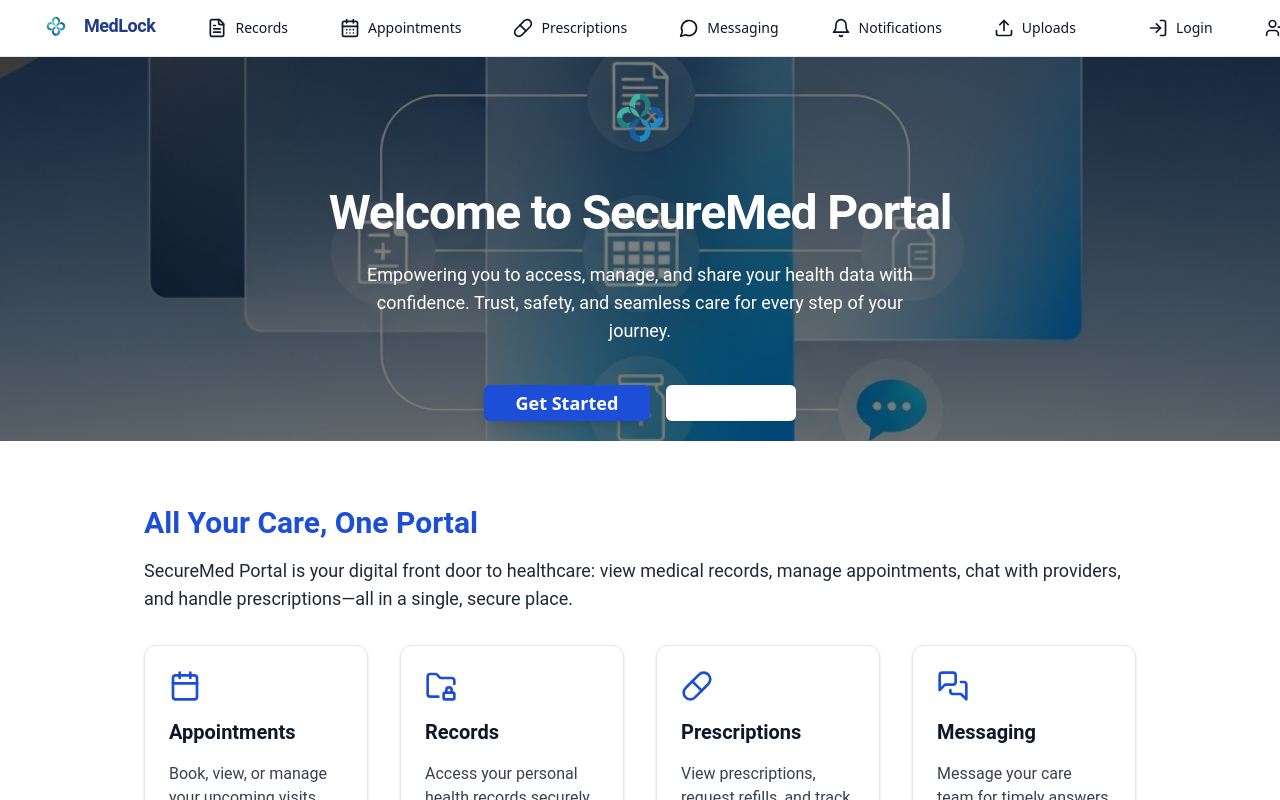
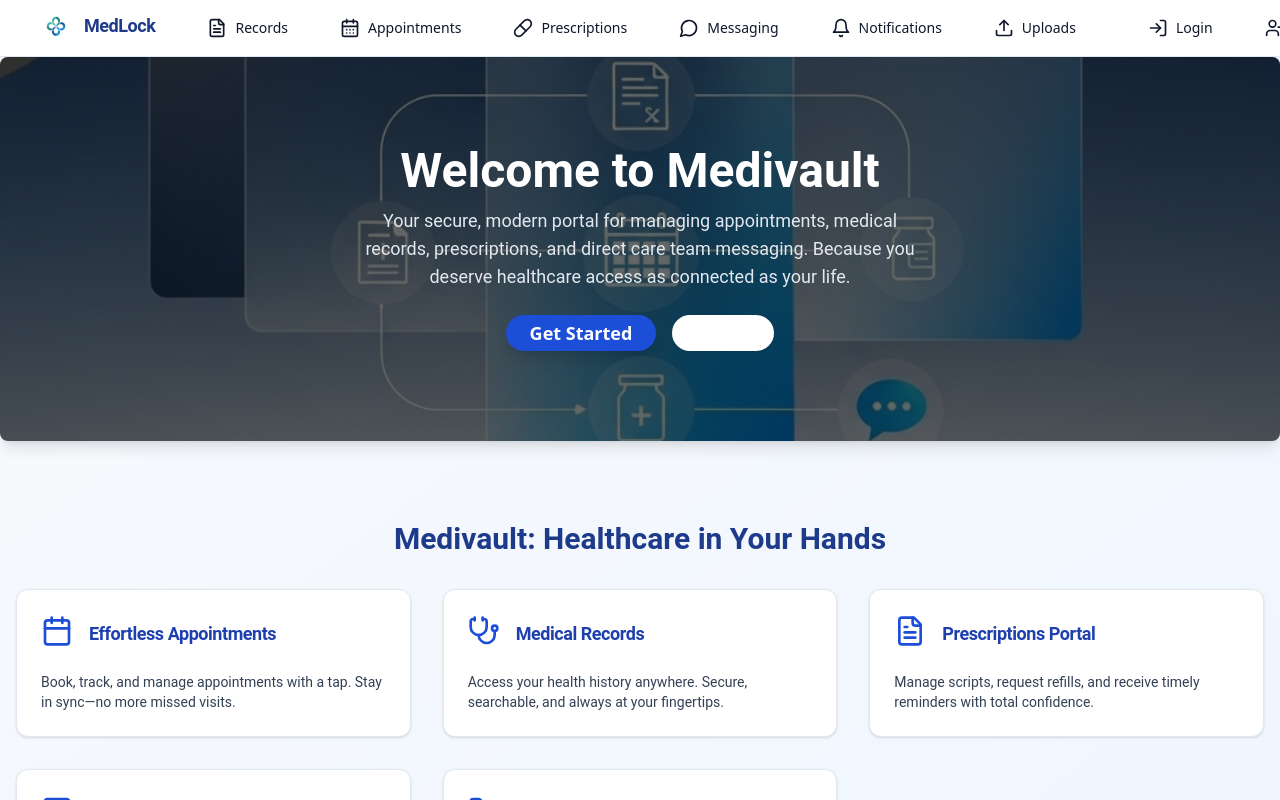
Before and after one commit to Collin-Test-Quome-Org/create-a-comprehensive-hipaa-compliant-patient-por-cd18fe36-f3c7a83c, a React (Vite) app in the folder frontend/: page / in a window 1280 px wide. Shown: the top 800 px of the page. Built offline with nearby package versions, Linux system fonts and the light colour scheme.

Commit message:
Add Hero, Footer and HomePage with Medivault branding and navigation UX.

```diff
--- /dev/null
+++ b/frontend/src/components/Footer.tsx
@@ -0,0 +1,24 @@
+// Footer.tsx
+import { Link } from 'react-router-dom';
+import { ShieldCheck } from 'lucide-react';
+
+export function Footer() {
+  return (
+    <footer className="w-full bg-slate-50 py-6 border-t border-slate-200 mt-16">
+      <div className="container mx-auto flex flex-col md:flex-row justify-between items-center gap-4 px-4">
+        <div className="flex items-center gap-2">
+          <img src="/branding/assets/logo-0.png" className="h-8 w-8" />
+          <span className="font-bold text-lg text-blue-800 tracking-tight">Medivault</span>
+        </div>
+        <nav className="flex gap-6 text-slate-600">
+          <Link to="/appointments" className="hover:text-blue-800 transition">Appointments</Link>
+          <Link to="/medical-records" className="hover:text-blue-800 transition">Records</Link>
+          <Link to="/prescriptions" className="hover:text-blue-800 transition">Prescriptions</Link>
+          <Link to="/messaging" className="hover:text-blue-800 transition">Messaging</Link>
+          <Link to="/file-uploads" className="hover:text-blue-800 transition">Files</Link>
+        </nav>
+        <div className="text-xs text-slate-500 mt-2 md:mt-0">© {new Date().getFullYear()} Medivault. All rights reserved.</div>
+      </div>
+    </footer>
+  );
+}
--- a/frontend/src/components/Hero.tsx
+++ b/frontend/src/components/Hero.tsx
@@ -1,32 +1,47 @@
-// Hero.tsx - Big marketing hero slider
-import { Button } from '@/components/ui/button'
-import { motion } from 'framer-motion'
+// Hero.tsx
+import { motion } from 'framer-motion';
+import { Button } from '@/components/ui/button';
+import { Link } from 'react-router-dom';
 
-export const Hero = () => {
+export function Hero() {
   return (
-    <section className="relative w-full bg-cover bg-center min-h-[28rem] flex flex-col justify-center" style={{ backgroundImage: `url('/branding/assets/hero-0.png')` }}>
-      <div className="absolute inset-0 bg-black/60 z-0"/>
-      <motion.div
-        className="relative z-10 max-w-4xl mx-auto px-6 py-16 flex flex-col items-center text-center"
-        initial={{ opacity: 0, y: 30 }}
-        animate={{ opacity: 1, y: 0 }}
-        transition={{ duration: 0.7 }}
-      >
-        <h1 className="text-5xl md:text-6xl font-bold text-white mb-4 font-['Roboto']" style={{ fontWeight: 700 }}>
-          Welcome to MedLock Portal
-        </h1>
-        <p className="text-xl md:text-2xl text-slate-200 font-['Roboto'] mb-8 max-w-2xl">
-          Secure. Simple. Seamless. <br/>Effortlessly manage your medical records, appointments, prescriptions, and connect with your care team—all in one protected hub.
-        </p>
-        <div className="flex gap-4 justify-center">
-          <Button asChild id="cta-signup" className="text-lg px-8 py-5 font-semibold bg-blue-700 hover:bg-blue-800">
-            <a href="/signup">Join Now</a>
-          </Button>
-          <Button asChild variant="outline" id="cta-login" className="text-lg px-8 py-5 font-semibold border-white text-white hover:bg-white/10">
-            <a href="/login">Sign In</a>
-          </Button>
-        </div>
-      </motion.div>
-    </section>
-  )
+    <div
+      style={{ backgroundImage: "url('/branding/assets/hero-0.png')" }}
+      className="bg-cover bg-center h-96 relative rounded-lg overflow-hidden shadow-lg mb-10"
+    >
+      <div className="absolute inset-0 bg-black bg-opacity-60 flex flex-col items-center justify-center text-center">
+        <motion.h1
+          initial={{ opacity: 0, y: 20 }}
+          animate={{ opacity: 1, y: 0 }}
+          transition={{ duration: 0.8 }}
+          className="text-white text-5xl font-bold mb-3 font-['Roboto']"
+          style={{ fontFamily: 'Roboto, sans-serif', fontWeight: 700 }}
+        >
+          Welcome to Medivault
+        </motion.h1>
+        <motion.p
+          initial={{ opacity: 0, y: 20 }}
+          animate={{ opacity: 1, y: 0 }}
+          transition={{ duration: 1 }}
+          className="text-slate-200 text-lg mb-6 font-['Roboto'] max-w-xl mx-auto"
+          style={{ fontFamily: 'Roboto, sans-serif', fontWeight: 400 }}
+        >
+          Your secure, modern portal for managing appointments, medical records, prescriptions, and direct care team messaging. Because you deserve healthcare access as connected as your life.
+        </motion.p>
+        <motion.div
+          initial={{ opacity: 0, scale: 0.9 }}
+          animate={{ opacity: 1, scale: 1 }}
+          transition={{ duration: 1.2 }}
+          className="flex gap-4 justify-center"
+        >
+          <Link to="/signup">
+            <Button id="hero-signup-btn" className="bg-blue-700 hover:bg-blue-800 text-white text-lg px-6 py-3 rounded-full shadow-lg font-semibold">Get Started</Button>
+          </Link>
+          <Link to="/login">
+            <Button id="hero-login-btn" variant="outline" className="border-white border-2 text-white hover:bg-white hover:text-blue-800 text-lg px-6 py-3 rounded-full font-semibold">Login</Button>
+          </Link>
+        </motion.div>
+      </div>
+    </div>
+  );
 }
--- a/frontend/src/pages/HomePage.tsx
+++ b/frontend/src/pages/HomePage.tsx
@@ -1,78 +1,80 @@
+// HomePage.tsx
+import { Hero } from '@/components/Hero';
 import { motion } from 'framer-motion';
-import { Button } from '@/components/ui/button';
 import { Link } from 'react-router-dom';
+import { Card, CardContent, CardHeader, CardTitle } from '@/components/ui/card';
+import { Calendar, FileText, FolderOpen, MessageSquare, Stethoscope } from 'lucide-react';
 
-const heroBg = '/branding/assets/hero-0.png';
-const logo = '/branding/assets/logo-0.png';
+const features = [
+  {
+    icon: <Calendar className="h-8 w-8 text-blue-700" />,
+    title: 'Effortless Appointments',
+    desc: 'Book, track, and manage appointments with a tap. Stay in sync—no more missed visits.',
+    to: '/appointments',
+  },
+  {
+    icon: <Stethoscope className="h-8 w-8 text-blue-700" />,
+    title: 'Medical Records',
+    desc: 'Access your health history anywhere. Secure, searchable, and always at your fingertips.',
+    to: '/medical-records',
+  },
+  {
+    icon: <FileText className="h-8 w-8 text-blue-700" />,
+    title: 'Prescriptions Portal',
+    desc: 'Manage scripts, request refills, and receive timely reminders with total confidence.',
+    to: '/prescriptions',
+  },
+  {
+    icon: <MessageSquare className="h-8 w-8 text-blue-700" />,
+    title: 'Care Team Messaging',
+    desc: 'Direct chat with your healthcare team. Your questions answered, your privacy protected.',
+    to: '/messaging',
+  },
+  {
+    icon: <FolderOpen className="h-8 w-8 text-blue-700" />,
+    title: 'File Vault',
+    desc: 'Upload and store important documents. Everything in one place—secure and organized.',
+    to: '/file-uploads',
+  },
+];
 
 export function HomePage() {
   return (
-    <div className="min-h-screen bg-white">
-      <motion.div
-        initial={{ opacity: 0 }}
-        animate={{ opacity: 1 }}
-        transition={{ duration: 1 }}
-        style={{ backgroundImage: `url('${heroBg}')` }}
-        className="bg-cover bg-center h-96 relative"
-      >
-        <div className="absolute inset-0 bg-black bg-opacity-50 flex items-center justify-center">
-          <div className="flex flex-col items-center gap-6">
-            <img src={logo} className="w-20 h-20 mb-2" />
-            <h1 className="text-white text-5xl font-bold tracking-tight font-['Roboto']">Welcome to SecureMed Portal</h1>
-            <p className="text-white text-lg max-w-xl text-center font-['Roboto']">Empowering you to access, manage, and share your health data with confidence. Trust, safety, and seamless care for every step of your journey.</p>
-            <div className="flex gap-4 mt-4">
-              <Button asChild id="cta-signup" className="bg-[#1d4ed8] text-white font-bold text-lg px-8 py-4 shadow-lg hover:bg-[#243fa8]">
-                <Link to="/signup">Get Started</Link>
-              </Button>
-              <Button asChild variant="outline" id="cta-login" className="text-white border-white border-2 font-bold text-lg px-8 py-4 hover:bg-white hover:text-[#1d4ed8]">
-                <Link to="/login">Sign In</Link>
-              </Button>
-            </div>
-          </div>
+    <main className="w-full min-h-screen bg-gradient-to-br from-slate-50 to-blue-50 pb-12">
+      <Hero />
+      <section className="container mx-auto px-4 py-10">
+        <motion.h2
+          className="text-3xl font-bold text-blue-900 mb-8 text-center font-['Roboto']"
+          initial={{ opacity: 0, y: 20 }}
+          whileInView={{ opacity: 1, y: 0 }}
+          transition={{ duration: 0.8 }}
+          style={{ fontFamily: 'Roboto, sans-serif', fontWeight: 700 }}
+        >
+          Medivault: Healthcare in Your Hands
+        </motion.h2>
+        <div className="grid grid-cols-1 md:grid-cols-3 gap-8">
+          {features.map((f, i) => (
+            <motion.div
+              key={f.title}
+              initial={{ opacity: 0, y: 40 }}
+              whileInView={{ opacity: 1, y: 0 }}
+              transition={{ duration: 0.7, delay: i * 0.15 }}
+            >
+              <Link to={f.to} className="block h-full">
+                <Card className="hover:shadow-xl transition-shadow duration-200 h-full">
+                  <CardHeader className="flex flex-row gap-4 items-center border-b-0">
+                    {f.icon}
+                    <CardTitle className="text-lg font-bold text-blue-800 font-['Roboto']" style={{ fontWeight: 700 }}>{f.title}</CardTitle>
+                  </CardHeader>
+                  <CardContent className="text-slate-700 text-sm font-['Roboto']" style={{ fontWeight: 400 }}>
+                    {f.desc}
+                  </CardContent>
+                </Card>
+              </Link>
+            </motion.div>
+          ))}
         </div>
-      </motion.div>
-      <section className="py-16 px-4 max-w-5xl mx-auto">
-        <motion.div
-          initial={{ y: 60, opacity: 0 }}
-          animate={{ y: 0, opacity: 1 }}
-          transition={{ delay: 0.2, duration: 0.8 }}
-        >
-          <h2 className="text-3xl font-bold mb-4 font-['Roboto'] text-[#1d4ed8]">All Your Care, One Portal</h2>
-          <p className="text-gray-800 text-lg mb-6 font-['Roboto']">
-            SecureMed Portal is your digital front door to healthcare: view medical records, manage appointments, chat with providers, and handle prescriptions—all in a single, secure place.
-          </p>
-          <div className="grid grid-cols-1 md:grid-cols-4 gap-8 mt-8">
-            <FeatureCard icon="calendar" title="Appointments" to="/appointments" desc="Book, view, or manage your upcoming visits with ease." />
-            <FeatureCard icon="folder-lock" title="Records" to="/medical-records" desc="Access your personal health records securely and instantly." />
-            <FeatureCard icon="pill" title="Prescriptions" to="/prescriptions" desc="View prescriptions, request refills, and track medication." />
-            <FeatureCard icon="messages-square" title="Messaging" to="/messaging" desc="Message your care team for timely answers and support." />
-          </div>
-        </motion.div>
       </section>
-    </div>
+    </main>
   );
 }
-
-import { Calendar, FolderLock, Pill, MessagesSquare } from 'lucide-react';
-
-function FeatureCard({ icon, title, desc, to }: { icon: string, title: string, desc: string, to: string }) {
-  const icons: Record<string, JSX.Element> = {
-    calendar: <Calendar className="w-8 h-8 text-[#1d4ed8]" />,
-    'folder-lock': <FolderLock className="w-8 h-8 text-[#1d4ed8]" />,
-    pill: <Pill className="w-8 h-8 text-[#1d4ed8]" />,
-    'messages-square': <MessagesSquare className="w-8 h-8 text-[#1d4ed8]" />
-  };
-  return (
-    <motion.div
-      whileHover={{ y: -6, boxShadow: '0 10px 32px 0 rgba(29,78,216,0.16)' }}
-      className="rounded-xl bg-white border border-[#e5e7eb] shadow transition-all p-6 flex flex-col gap-4 items-start"
-    >
-      <div>{icons[icon]}</div>
-      <h3 className="font-bold text-xl font-['Roboto']">{title}</h3>
-      <p className="text-gray-700 font-['Roboto']">{desc}</p>
-      <Button asChild variant="link" id={`feature-${title.toLowerCase()}-link`} className="text-[#1d4ed8] font-semibold px-0 mt-auto">
-        <Link to={to}>Go to {title}</Link>
-      </Button>
-    </motion.div>
-  );
-}
```
